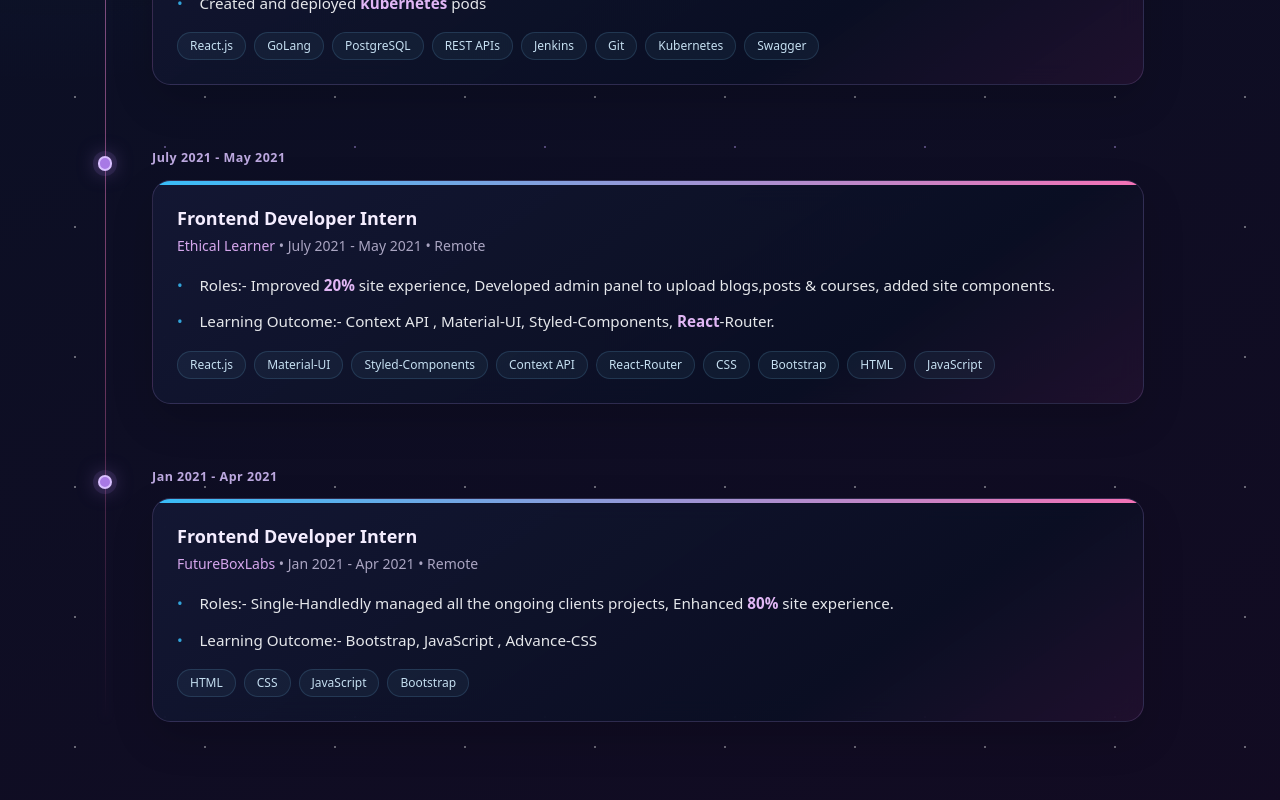
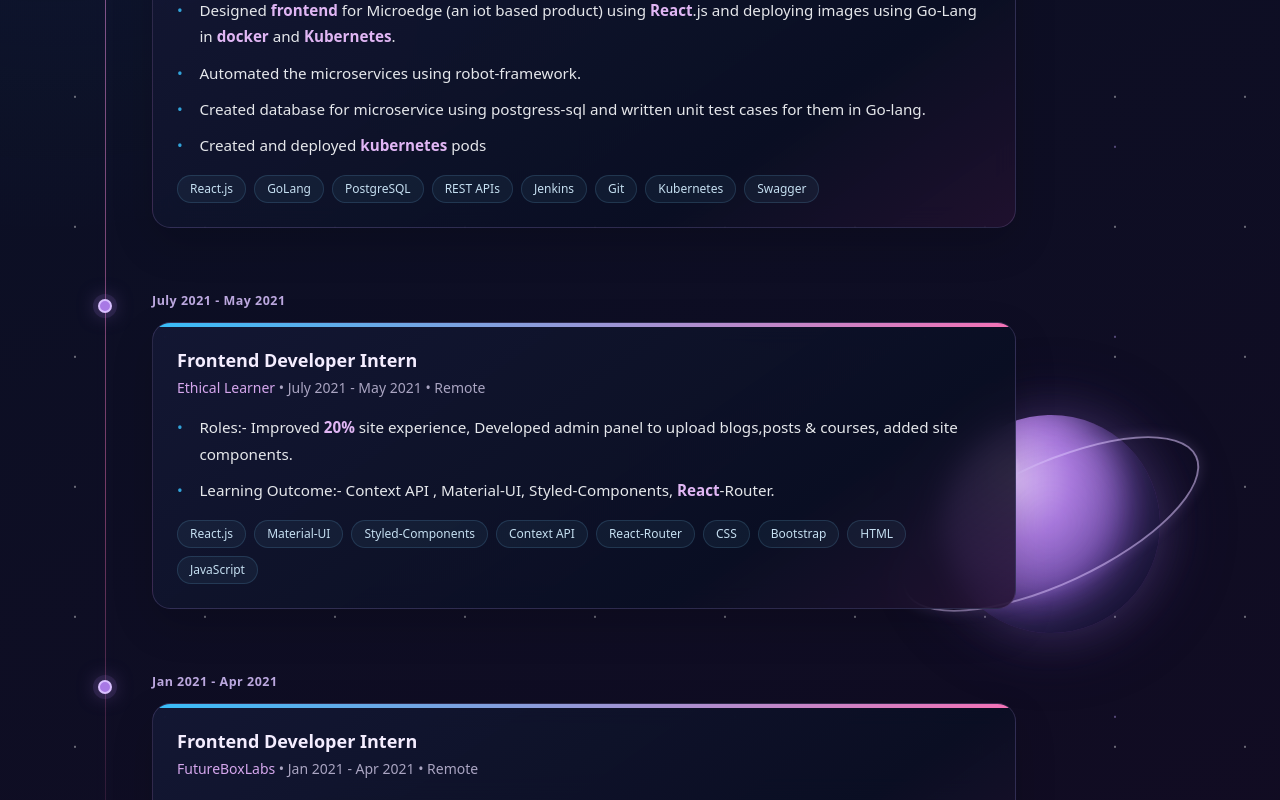
Before and after one commit to saumyasrivastava08/saumya-srivastava, a Next.js app: page /experience in a window 1280 px wide. Shown: the part 2000-2800 px from the top of the page. Built offline with nearby package versions, Linux system fonts and the light colour scheme.

Commit message:
Style experience deep links and scrolling planet

```diff
--- a/styles/components.css
+++ b/styles/components.css
@@ -2085,3 +2085,79 @@
   .experience-page-planet,
   .experience-page-planet-one { animation: none; }
 }
+
+
+/* EXPERIENCE NAVIGATION — role-specific deep links from homepage */
+.experience-stop-more {
+  display: inline-flex;
+  align-items: center;
+  gap: .4rem;
+  margin-top: 1rem;
+  color: #d9b4f4;
+  font-size: .78rem;
+  font-weight: 650;
+  text-decoration: none;
+  transition: color 180ms ease, gap 180ms ease;
+}
+.experience-stop-more:hover { color: #9de4ff; gap: .65rem; }
+.timeline-item[id] { scroll-margin-top: 7rem; }
+
+/* EXPERIENCE PAGE — a large planet that stays alongside the timeline as it scrolls */
+.experience-timeline-layout {
+  position: relative;
+}
+.experience-timeline-main {
+  position: relative;
+  z-index: 2;
+  width: min(100%, 58rem);
+}
+.experience-scroll-planet {
+  position: sticky;
+  z-index: 1;
+  float: right;
+  top: 34vh;
+  width: clamp(9rem, 17vw, 15rem);
+  height: clamp(9rem, 17vw, 15rem);
+  margin-top: -32rem;
+  margin-right: -1rem;
+  border-radius: 50%;
+  background:
+    radial-gradient(ellipse at 28% 24%, rgba(255,255,255,.75), transparent 8%),
+    radial-gradient(circle at 32% 30%, #e5c7ff 0%, #a879db 28%, #63439b 58%, #241b50 100%);
+  box-shadow: inset -28px -22px 36px rgba(4,7,25,.72), 0 0 55px rgba(168,121,229,.24), 0 0 100px rgba(104,78,181,.1);
+  animation: experience-scroll-planet-turn 35s linear infinite;
+}
+.experience-scroll-planet-ring {
+  position: absolute;
+  inset: 22% -24%;
+  border: 2px solid rgba(222,198,255,.55);
+  border-radius: 50%;
+  transform: rotate(-25deg);
+  box-shadow: 0 0 14px rgba(198,165,255,.18);
+}
+.experience-scroll-planet-glow {
+  position: absolute;
+  inset: -20%;
+  border-radius: 50%;
+  background: radial-gradient(circle, rgba(168,121,229,.12), transparent 66%);
+  filter: blur(12px);
+}
+@keyframes experience-scroll-planet-turn {
+  from { rotate: 0deg; }
+  to { rotate: 360deg; }
+}
+@media (max-width: 1100px) {
+  .experience-scroll-planet {
+    width: 8rem;
+    height: 8rem;
+    margin-right: -.5rem;
+    opacity: .6;
+  }
+}
+@media (max-width: 760px) {
+  .experience-scroll-planet { display: none; }
+  .experience-timeline-main { width: 100%; }
+}
+@media (prefers-reduced-motion: reduce) {
+  .experience-scroll-planet { animation: none; }
+}
```
